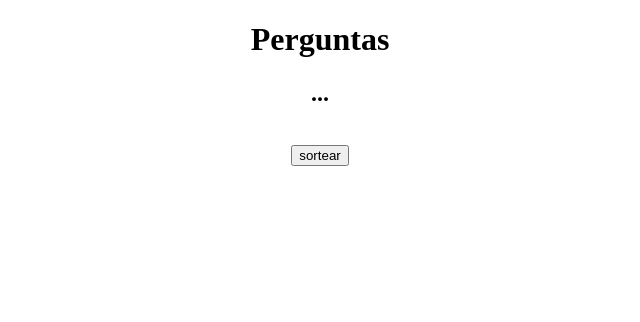
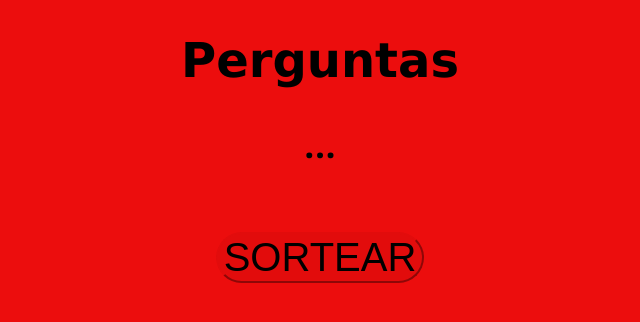
Before and after one commit to PortalSoap/teste-resposta-js, a plain HTML site: page index.html in a window 1280 px wide. Shown: the whole page, without its empty margins (320-960 px from the left). Drawn offline with Linux system fonts and the light colour scheme.

Commit message:
Arquivos corrigidos

```diff
--- a/index.html
+++ b/index.html
@@ -8,9 +8,9 @@
     </head>
     <body style="text-align: center;">
         <h1 style=>Perguntas </h1>
-        <h2 id=" resposta">...</h2>
+        <h2 id="resposta">...</h2>
         <br>
-        <button onclick="takeQuestion()"  id="sortear">sortear </button>
+        <button onclick="sorteio()"  id="sorteio">SORTEAR</button>
         <script src="script.js"></script>
     </body>
 
--- a/script.js
+++ b/script.js
@@ -1,6 +1,6 @@
 function sorteio() {
-var numero= Math.random ()*20
-document.getElementById(resposta).innerHTML=numero;
+var numero=Math.round (Math.random()*20);
+document.getElementById("resposta").innerHTML=numero;
 
 
 
--- a/style.css
+++ b/style.css
@@ -0,0 +1,17 @@
+body{ background-color: rgba(236, 12, 12, 0.993);
+font-family: Cambria, Cochin, Georgia, Times, 'Times New Roman', serif;
+font-size: x-large;
+}
+button{ font-size: 40px ;
+background-color: rgb(226, 12, 12);
+border-radius: 300px;
+border-color: rgb(226, 12, 12)
+
+ ;
+}
+h1{ font-family: 'Lucida Sans', 'Lucida Sans Regular', 'Lucida Grande', 'Lucida Sans Unicode', Geneva, Verdana, sans-seri;
+
+
+
+
+}
```
